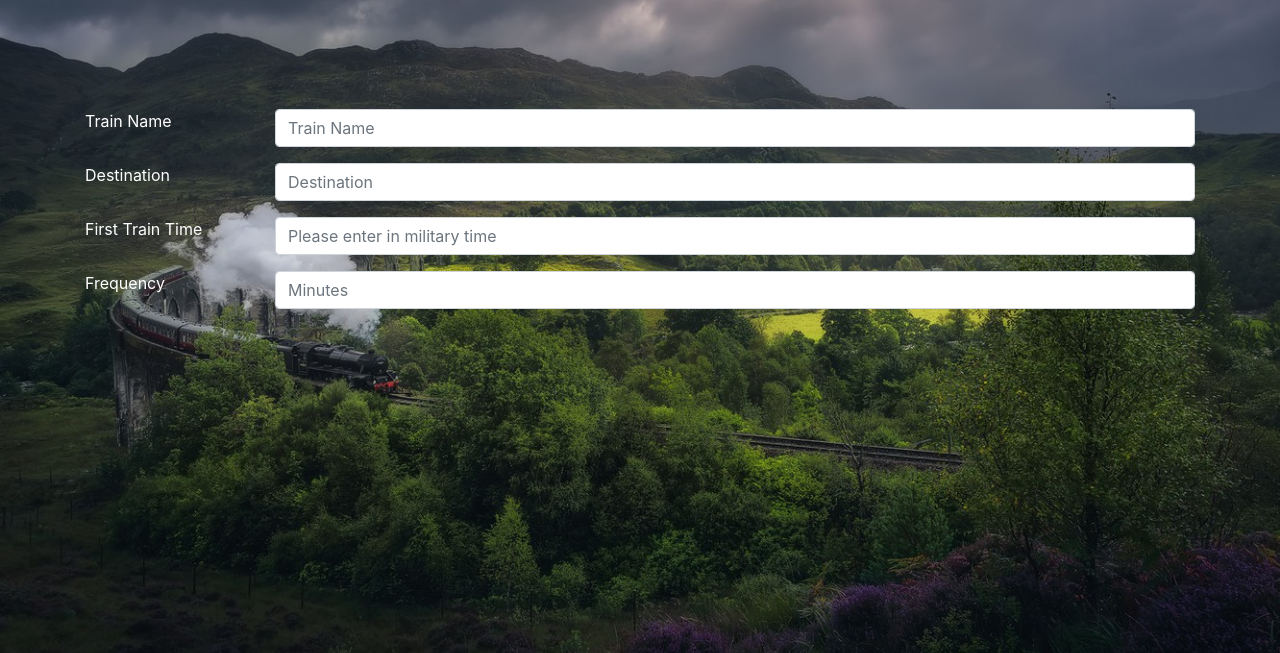
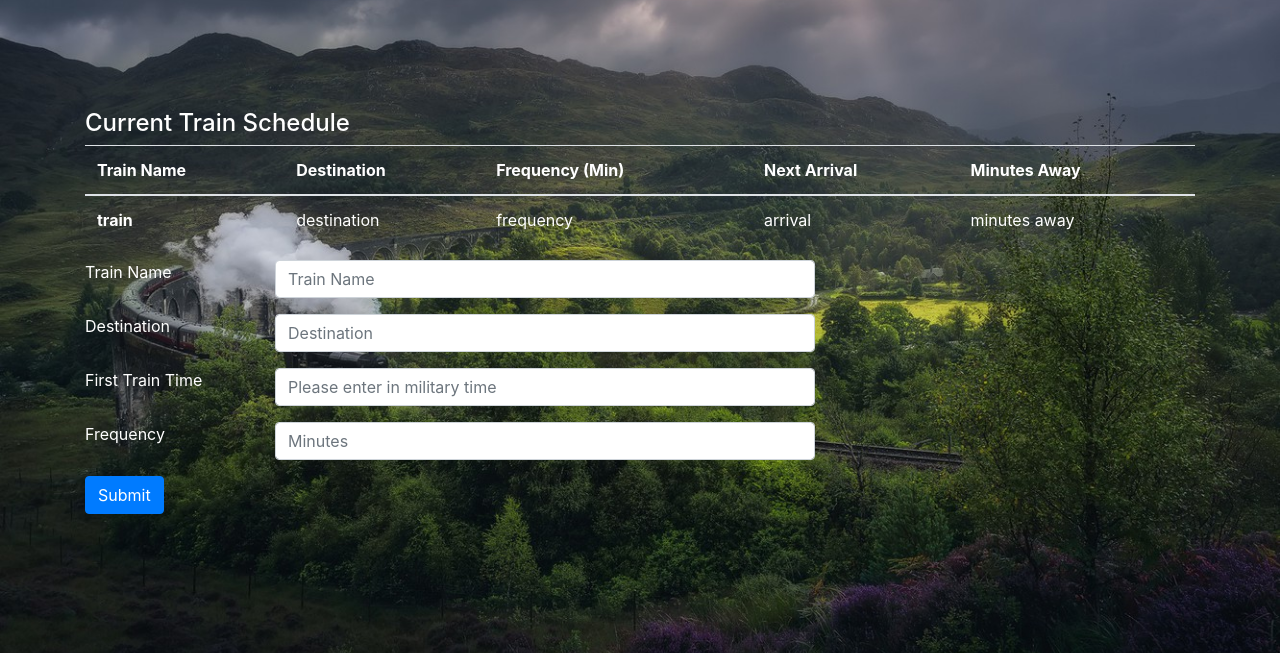
Before and after one commit to kayleybannister/train-homework7, a plain HTML site: page index.html in a window 1280 px wide. Shown: the part 147-800 px from the top of the page. Drawn offline with nearby package versions, Linux system fonts and the light colour scheme.

Commit message:
added table to display train information

```diff
--- a/index.html
+++ b/index.html
@@ -42,38 +42,74 @@
 
     </div>
 
+    <!--creating table to show train schedules, the rows should populate using JS and jQuery as the user submits info-->
     <div class="container">
         <div class="row">
             <div class="col-md-12">
-                <form>
+                <table class="table">
+                    <thead class="thead-dark, text-white">
+                        <tr>
+                            <h4 class="text-white">Current Train Schedule</h4>
+                        </tr>
+                      <tr>
+                            <th scope="col">Train Name</th>
+                            <th scope="col">Destination</th>
+                            <th scope="col">Frequency (Min)</th>
+                            <th scope="col">Next Arrival</th>
+                            <th scope="col">Minutes Away</th>
+                      </tr>
+                    </thead>
+                    <tbody>
+                        <tr class="text-white">
+                            <th scope="row">train</th>
+                                <td>destination</td>
+                                <td>frequency</td>
+                                <td>arrival</td>
+                                <td>minutes away</td>
+                        </tr>
+                    </tbody>
+                </table>
+            </div>
+        </div>
+    </div>
+
+    <!--created form for input-->
+    <div class="container">
+        <div class="row">
+                <div class="col-md-12">
+                    <form>
                     <div class="form-group row">
                         <label for="colFormLabel" class="col-sm-2 col-form-label, text-white">Train Name</label>
-                                <div class="col-sm-10">
+                                <div class="col-sm-6">
                                   <input type="text" class="form-control" id="colFormLabel" placeholder="Train Name">
                                 </div>
                     </div>
 
                     <div class="form-group row">
                         <label for="colFormLabel" class="col-sm-2 col-form-label, text-white">Destination</label>
-                            <div class="col-sm-10">
+                            <div class="col-sm-6">
                               <input type="text" class="form-control" id="colFormLabel" placeholder="Destination">
                             </div>
                     </div>
 
                     <div class="form-group row">
                         <label for="colFormLabel" class="col-sm-2 col-form-label, text-white">First Train Time</label>
-                            <div class="col-sm-10">
-                                <input type="number" class="form-control" id="colFormLabel" placeholder="Please enter in military time">
+                            <div class="col-sm-6">
+                                <input type="text" class="form-control" id="colFormLabel" placeholder="Please enter in military time">
                             </div>
                     </div>
 
                     <div class="form-group row">
                         <label for="colFormLabel" class="col-sm-2 col-form-label, text-white">Frequency</label>
-                            <div class="col-sm-10">
-                                <input type="text" class="form-control" id="colFormLabel" placeholder="Minutes">
+                            <div class="col-sm-6">
+                                <input type="number" class="form-control" id="colFormLabel" placeholder="Minutes">
                             </div>
                     </div>
+
+                    <input class="btn btn-primary" type="submit" value="Submit">
+
                 </form>
+
             </div>
         </div>
     </div>
```
